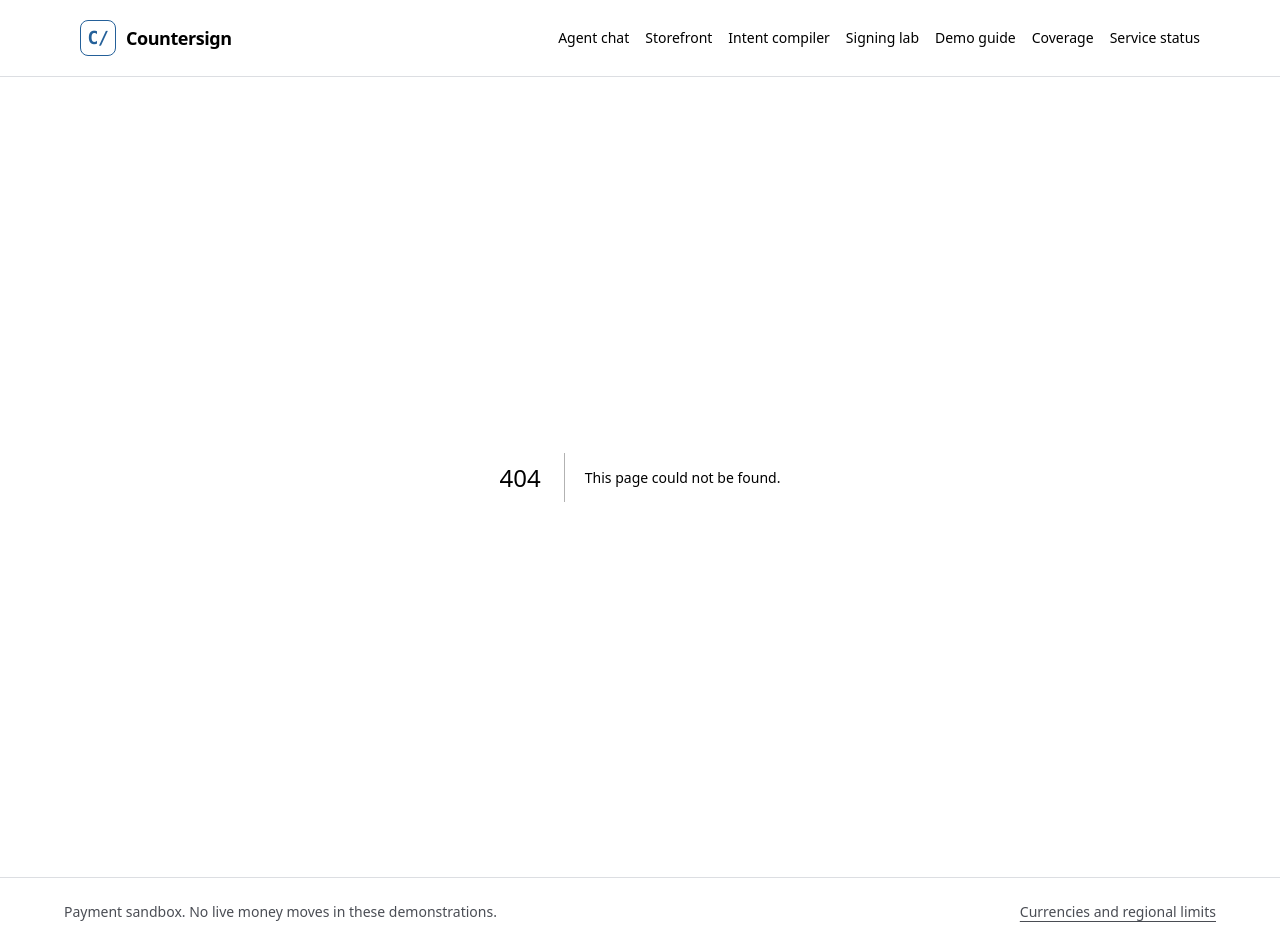
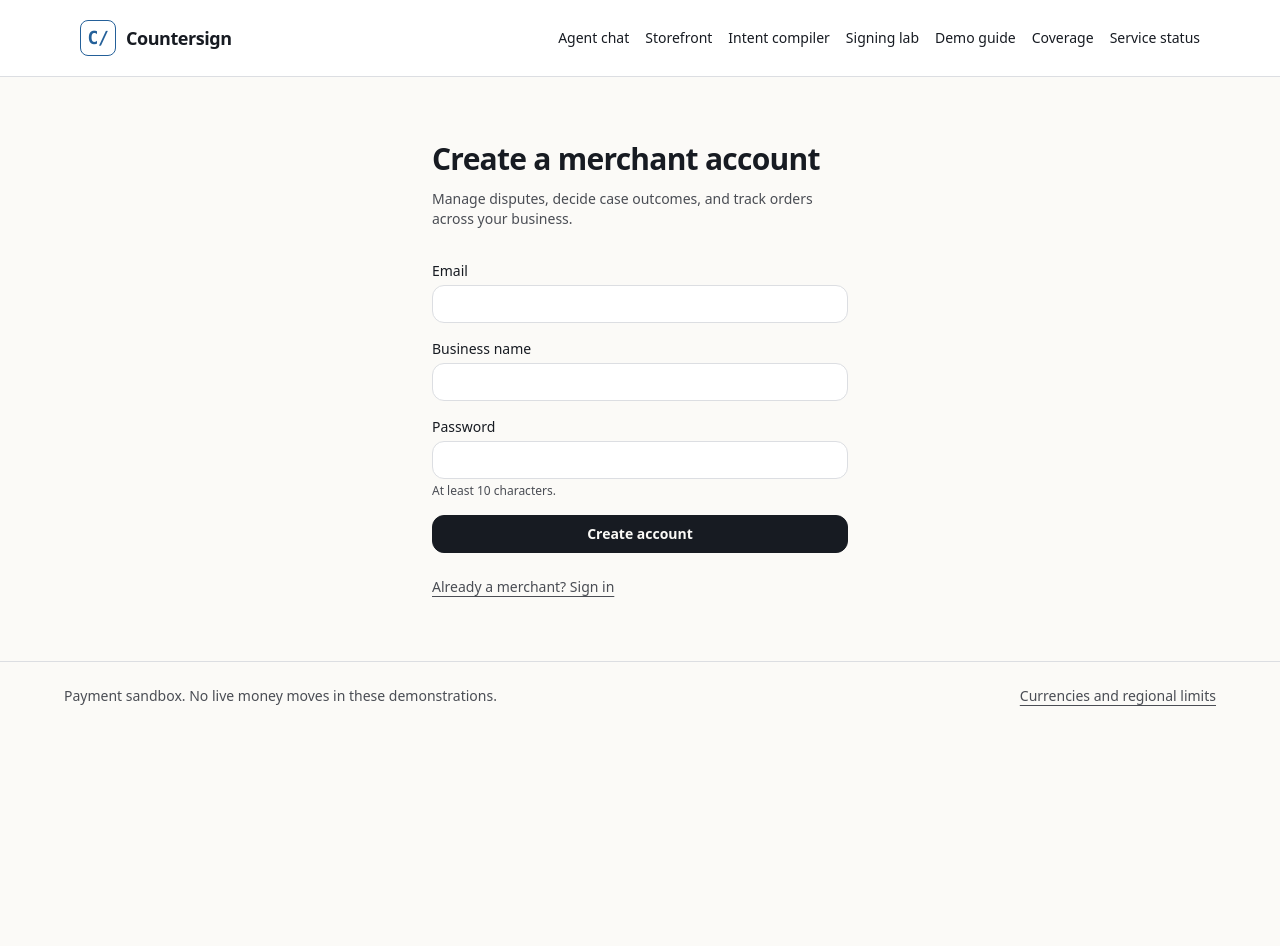
Before and after one commit to Vedant817/countersign, a Next.js app in the folder apps/web/: page /merchant-signup in a window 1280 px wide. Before the commit this address had no page. After the commit the page ends 800 px from the top, so only its background shows below. Built offline with nearby package versions, Linux system fonts and the light colour scheme; no server answers.

Commit message:
feat(web): merchant sign-up page

```diff
--- a/apps/web/app/login/page.tsx
+++ b/apps/web/app/login/page.tsx
@@ -16,6 +16,7 @@
  * not a page that names the seeded merchant and invites a guess.
  */
 import type { Metadata } from 'next'
+import Link from 'next/link'
 import { redirect } from 'next/navigation'
 
 import { currentUser } from '@/lib/auth'
@@ -50,6 +51,11 @@ export default async function LoginPage({ searchParams }: LoginPageProps) {
         decide cases.
       </p>
       <LoginForm next={next} />
+      <p className="mt-6 text-sm text-ink-soft">
+        <Link className="underline underline-offset-4" href="/merchant-signup">
+          New merchant? Create an account
+        </Link>
+      </p>
     </main>
   )
 }
--- /dev/null
+++ b/apps/web/app/merchant-signup/merchant-signup-form.tsx
@@ -0,0 +1,57 @@
+'use client'
+
+/**
+ * The merchant sign-up form.
+ *
+ * Three fields: email, business name, and password. Submits to `/api/auth/merchant-signup`
+ * and falls back to `/disputes` on success.
+ */
+import { CredentialForm, FIELD_CLASS } from '@/components/credential-form'
+
+export function MerchantSignupForm({ next }: { next: string }) {
+  return (
+    <CredentialForm
+      action="/api/auth/merchant-signup"
+      fallbackNext="/disputes"
+      pendingLabel="Creating the account…"
+      submitLabel="Create account"
+    >
+      <input name="next" type="hidden" value={next} />
+      <label className="flex flex-col gap-1 text-sm">
+        Email
+        <input
+          className={FIELD_CLASS}
+          autoComplete="username"
+          inputMode="email"
+          name="email"
+          required
+          type="email"
+        />
+      </label>
+      <label className="flex flex-col gap-1 text-sm">
+        Business name
+        <input
+          className={FIELD_CLASS}
+          autoComplete="organization"
+          maxLength={120}
+          minLength={2}
+          name="businessName"
+          required
+          type="text"
+        />
+      </label>
+      <label className="flex flex-col gap-1 text-sm">
+        Password
+        <input
+          className={FIELD_CLASS}
+          autoComplete="new-password"
+          minLength={10}
+          name="password"
+          required
+          type="password"
+        />
+        <span className="text-xs text-ink-soft">At least 10 characters.</span>
+      </label>
+    </CredentialForm>
+  )
+}
--- /dev/null
+++ b/apps/web/app/merchant-signup/page.tsx
@@ -0,0 +1,53 @@
+/**
+ * `/merchant-signup` — create a merchant account.
+ *
+ * ## Why a page and not a modal
+ *
+ * The session cookie is `httpOnly` and the guard is server-side, so the sign-up has to be a
+ * navigation. `?next=` carries the path the merchant was trying to reach (`/disputes` by default)
+ * and `safeNextPath` refuses anything that is not on this deployment.
+ */
+import type { Metadata } from 'next'
+import Link from 'next/link'
+import { redirect } from 'next/navigation'
+
+import { currentUser } from '@/lib/auth'
+import { safeNextPath } from '@/lib/next-path'
+
+import { MerchantSignupForm } from './merchant-signup-form'
+
+export const dynamic = 'force-dynamic'
+
+export const metadata: Metadata = {
+  title: 'Create a merchant account',
+  description: 'Create a merchant account to manage disputes and orders.',
+}
+
+interface MerchantSignupPageProps {
+  readonly searchParams: Promise<{ next?: string | string[] }>
+}
+
+export default async function MerchantSignupPage({ searchParams }: MerchantSignupPageProps) {
+  const user = await currentUser()
+  if (user.ok && user.value !== undefined) {
+    redirect(user.value.persona === 'MERCHANT' ? '/disputes' : '/agent')
+  }
+
+  const params = await searchParams
+  const next = safeNextPath(typeof params.next === 'string' ? params.next : undefined, '/disputes')
+
+  return (
+    <main className="mx-auto max-w-md px-4 py-16">
+      <h1 className="text-3xl font-semibold tracking-tight">Create a merchant account</h1>
+      <p className="mt-3 text-sm text-ink-soft">
+        Manage disputes, decide case outcomes, and track orders across your business.
+      </p>
+      <MerchantSignupForm next={next} />
+      <p className="mt-6 text-sm text-ink-soft">
+        <Link className="underline underline-offset-4" href="/login">
+          Already a merchant? Sign in
+        </Link>
+      </p>
+    </main>
+  )
+}
```
Also changed, not shown: 1 other file (tests, documents, lock files or other folders).
